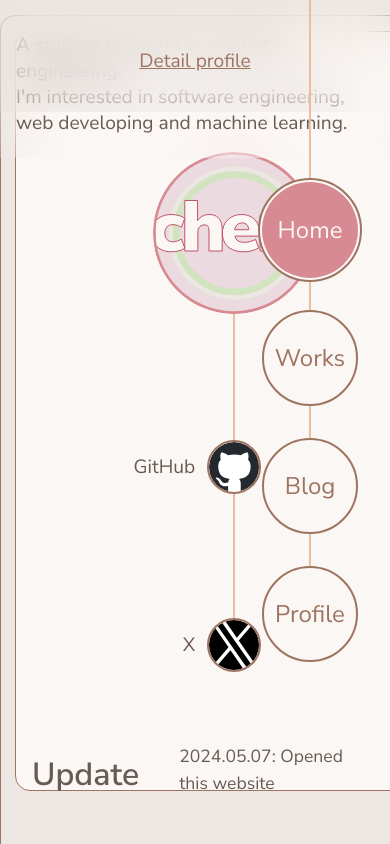
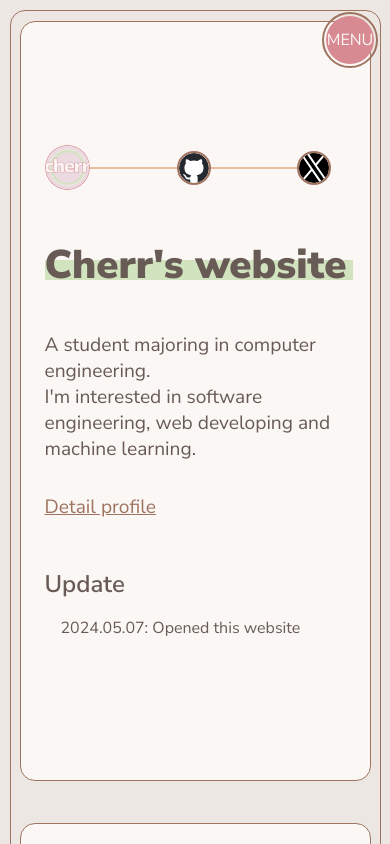
Before and after one commit to cherr0406/cherr0406.github.io, a Next.js app: page / in a window 390 px wide. Shown: the top 844 px of the page. Built offline with nearby package versions, Linux system fonts and the light colour scheme.

Commit message:
feat: add responsive design

```diff
--- a/src/app/components/components.module.css
+++ b/src/app/components/components.module.css
@@ -62,6 +62,9 @@
   margin: 0 auto;
   z-index: -2;
 }
+.navLine.last {
+  display: none;
+}
 
 .hangingLine {
   position: absolute;
@@ -70,6 +73,11 @@
   background-color: var(--divider);
   margin: -50vh auto;
   z-index: -1;
+}
+
+.openBtn,
+.closeBtn {
+  display: none;
 }
 
 .footer {
@@ -87,3 +95,66 @@
     opacity: 1;
   }
 }
+
+@media (max-width: 1100px) {
+  .nav {
+    top: -30%;
+    opacity: 0;
+    transition: all 0.6s;
+  }
+
+  .nav.open {
+    display: fixed;
+    top: 50%;
+    opacity: 1;
+  }
+  .navLine.last {
+    display: block;
+  }
+
+  .openBtn {
+    display: block;
+    position: fixed;
+    z-index: 10;
+    top: 1rem;
+    right: 1rem;
+    cursor: pointer;
+    width: 3rem;
+    height: 3rem;
+    line-height: 3rem;
+    text-align: center;
+    border-radius: 50%;
+    color: var(--light-background);
+    background-color: var(--primary);
+    font-size: 1rem;
+    transition: all 0.6s;
+  }
+  .openBtn::after {
+    content: "";
+    position: absolute;
+    width: calc(100% + 4px);
+    height: calc(100% + 4px);
+    top: 50%;
+    left: 50%;
+    transform: translate(-50%, -50%);
+    border-radius: 50%;
+    border: var(--secondary-text) 2px solid;
+    z-index: -1;
+  }
+  .openBtn.open {
+    display: none;
+  }
+
+  .closeBtn {
+    display: block;
+    width: 4rem;
+    height: 4rem;
+    font-size: 1rem;
+    display: flex;
+    justify-content: center;
+    align-items: center;
+    border: none;
+    background-color: var(--secondary-text);
+    color: var(--light-background);
+  }
+}
--- a/src/app/components/navigation.tsx
+++ b/src/app/components/navigation.tsx
@@ -7,6 +7,7 @@
 export default function Navigation() {
   const [currentSection, setCurrentSection] = useState(0);
   const [sectionPositions, setSectionPositions] = useState([{}]);
+  const [isNavOpen, setIsNavOpen] = useState(false);
 
   useEffect(() => {
     const sections = document.querySelectorAll("section");
@@ -30,19 +31,43 @@
     return () => window.removeEventListener("scroll", handleScroll);
   }, []);
 
+  const toggleNav = () => {
+    setIsNavOpen(!isNavOpen);
+  };
+
+  const closeNav = () => {
+    setIsNavOpen(false);
+  };
+
   return (
-    <nav className={styles.nav}>
+    <>
+      <div className={styles.openBtn + (isNavOpen ? ` ${styles.open}` : "")} onClick={toggleNav}>
+        MENU
+      </div>
+      <nav id="nav" className={styles.nav + (isNavOpen ? ` ${styles.open}` : "")}>
         <div className={styles.hangingLine}></div>
         {Object.values(SITE_MAP).map((site, index) => (
-        <div key={index}>
+          <>
             <Link href={site.path} key={index}>
-            <div className={styles.navLink + (currentSection === index ? ` ${styles.active}` : "")}>
+              <div
+                className={styles.navLink + (currentSection === index ? ` ${styles.active}` : "")}
+              >
                 {site.name}
               </div>
             </Link>
-          {index !== Object.values(SITE_MAP).length - 1 && <div className={styles.navLine}></div>}
+            <div
+              className={
+                styles.navLine +
+                (index == Object.values(SITE_MAP).length - 1 ? ` ${styles.last}` : "")
+              }
+              key={index}
+            ></div>
+          </>
+        ))}
+        <div className={`${styles.navLink} ${styles.closeBtn}`} onClick={closeNav}>
+          CLOSE
         </div>
-      ))}
       </nav>
+    </>
   );
 }
--- a/src/app/globals.css
+++ b/src/app/globals.css
@@ -1,6 +1,7 @@
 :root {
   --width: 70vw;
   --min-width: 1100px;
+  --icon-size: 50px;
   --border-radius: 15px;
   --border-between: 15px;
   --font-mono: ui-monospace, Menlo, Monaco, "Cascadia Mono", "Segoe UI Mono", "Roboto Mono",
@@ -41,7 +42,7 @@
 html,
 body {
   max-width: 100vw;
-  overflow-x: hidden;
+  /* overflow-x: hidden; */
 }
 
 body {
@@ -75,12 +76,17 @@
   align-items: center;
 }
 
-main section p,ul {
+main section p,
+ul {
   font-size: 1.1rem;
 }
 
 main section:last-child {
   margin-bottom: var(--border-between);
+}
+
+main.openNav {
+  filter: blur(5px);
 }
 
 a {
@@ -92,6 +98,7 @@
   font-weight: 900;
   font-size: 4rem;
   margin-bottom: 2rem;
+  text-wrap: nowrap;
 }
 
 h2 {
@@ -121,3 +128,36 @@
     color-scheme: dark;
   }
 }
+
+@media (max-width: 1100px) {
+  :root {
+    --width: 90vw;
+    --min-width: 0;
+    --icon-size: 30px;
+    --border-between: 10px;
+  }
+
+  main section {
+    padding: 2rem 1.5rem;
+    margin: var(--border-between) auto 5vh;
+  }
+
+  main section p,
+  ul {
+    font-size: 1rem;
+  }
+
+  h1 {
+    font-size: 2.5rem;
+    margin-bottom: 1.5rem;
+  }
+  h2 {
+    font-size: 2rem;
+  }
+  h3 {
+    font-size: 1.5rem;
+  }
+  ul {
+    padding-inline-start: 1rem;
+  }
+}
--- a/src/app/layout.tsx
+++ b/src/app/layout.tsx
@@ -4,6 +4,7 @@
 import Footer from "./components/footer";
 import "./globals.css";
 import { SITE_MAP, SITE_NAME } from "./data/const";
+import { useState } from "react";
 
 const nunitoSans = Nunito_Sans({
   preload: false,
--- a/src/app/page.module.css
+++ b/src/app/page.module.css
@@ -1,5 +1,6 @@
 .home {
   display: flex;
+  width: 100%;
 }
 
 .title {
@@ -25,7 +26,6 @@
   margin-right: 6rem;
 }
 .imageContainer {
-  width: 100%;
   height: auto;
   aspect-ratio: 1 / 1;
   border-radius: 50%;
@@ -36,14 +36,16 @@
 .myIcon {
   width: 100%;
   height: 100%;
+  min-width: calc(var(--icon-size) + 4px);
+  min-height: calc(var(--icon-size) + 4px);
   border-radius: 50%;
   object-fit: cover;
 }
 
 .iconContainer {
   position: relative;
-  width: 50px;
-  height: 50px;
+  width: var(--icon-size);
+  height: var(--icon-size);
   display: flex;
   justify-content: center;
   align-items: center;
@@ -51,8 +53,8 @@
   margin: 0 auto;
 }
 .icon {
-  width: 50px;
-  height: 50px;
+  width: var(--icon-size);
+  height: var(--icon-size);
   display: flex;
   justify-content: center;
   align-items: center;
@@ -61,6 +63,8 @@
   background-color: #fff;
 }
 .iconImage {
+  width: var(--icon-size);
+  height: var(--icon-size);
   border-radius: 50%;
   object-fit: cover;
 }
@@ -79,9 +83,10 @@
 }
 
 .description {
-  width: 70%;
+  width: 80%;
 }
 .description p {
+  width: 100%;
   font-size: 1.2rem;
   padding: 1rem 0;
   text-align: left;
@@ -95,110 +100,44 @@
 
 /* Enable hover only on non-touch devices */
 @media (hover: hover) and (pointer: fine) {
-  .card:hover {
-    background: rgba(var(--card-rgb), 0.1);
-    border: 1px solid rgba(var(--card-border-rgb), 0.15);
-  }
-
-  .card:hover span {
-    transform: translateX(4px);
-  }
+  /* TODO */
 }
 
 @media (prefers-reduced-motion) {
-  .card:hover span {
-    transform: none;
-  }
+  /* TODO */
 }
 
 /* Mobile */
-@media (max-width: 700px) {
-  .content {
-    padding: 4rem;
+@media (max-width: 1100px) {
+  .home {
+    flex-direction: column;
   }
-
-  .grid {
-    grid-template-columns: 1fr;
-    margin-bottom: 120px;
-    max-width: 320px;
-    text-align: center;
+  .imageContainer {
+    width: calc(var(--icon-size) * 1.5);
+    aspect-ratio: 1 / 1;
   }
-
-  .card {
-    padding: 1rem 2.5rem;
+  .icons {
+    flex-direction: row;
+    align-items: center;
+    width: 300px;
+    margin-right: 0;
+    margin-bottom: 3rem;
+    padding-right: 1rem;
   }
-
-  .card h2 {
-    margin-bottom: 0.5rem;
+  .iconText {
+    display: none;
   }
-
-  .center {
-    padding: 8rem 0 6rem;
+  .iconLine {
+    height: 2px;
+    width: 50px;
+    flex-grow: 1;
+    flex-shrink: 100;
   }
-
-  .center::before {
-    transform: none;
-    height: 300px;
-  }
-
   .description {
-    font-size: 0.8rem;
-  }
-
-  .description a {
-    padding: 1rem;
-  }
-
-  .description p,
-  .description div {
-    display: flex;
-    justify-content: center;
-    position: fixed;
     width: 100%;
-  }
-
-  .description p {
-    align-items: center;
-    inset: 0 0 auto;
-    padding: 2rem 1rem 1.4rem;
-    border-radius: 0;
-    border: none;
-    border-bottom: 1px solid rgba(var(--callout-border-rgb), 0.25);
-    background: linear-gradient(
-      to bottom,
-      rgba(var(--background-start-rgb), 1),
-      rgba(var(--callout-rgb), 0.5)
-    );
-    background-clip: padding-box;
-    backdrop-filter: blur(24px);
-  }
-
-  .description div {
-    align-items: flex-end;
-    pointer-events: none;
-    inset: auto 0 0;
-    padding: 2rem;
-    height: 200px;
-    background: linear-gradient(to bottom, transparent 0%, rgb(var(--background-end-rgb)) 40%);
-    z-index: 1;
   }
 }
 
 @media (prefers-color-scheme: dark) {
-  .vercelLogo {
-    filter: invert(1);
-  }
-
-  .logo {
-    filter: invert(1) drop-shadow(0 0 0.3rem #ffffff70);
-  }
+  /* TODO */
 }
-
-@keyframes rotate {
-  from {
-    transform: rotate(360deg);
-  }
-  to {
-    transform: rotate(0deg);
-  }
-}
```
Lines whose indentation alone changed are shown as unchanged.
